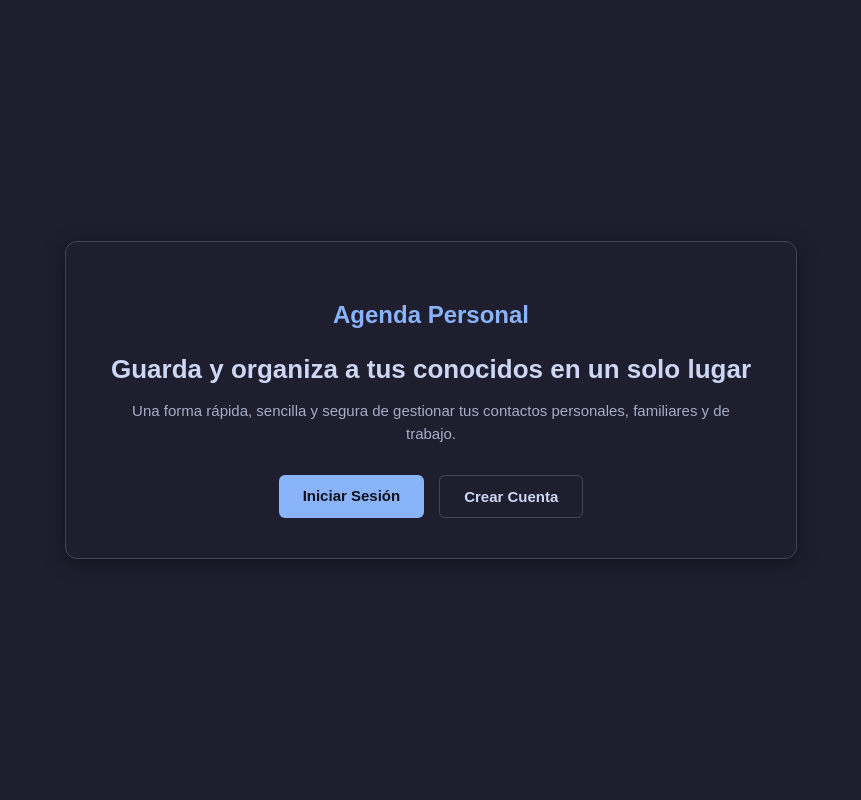
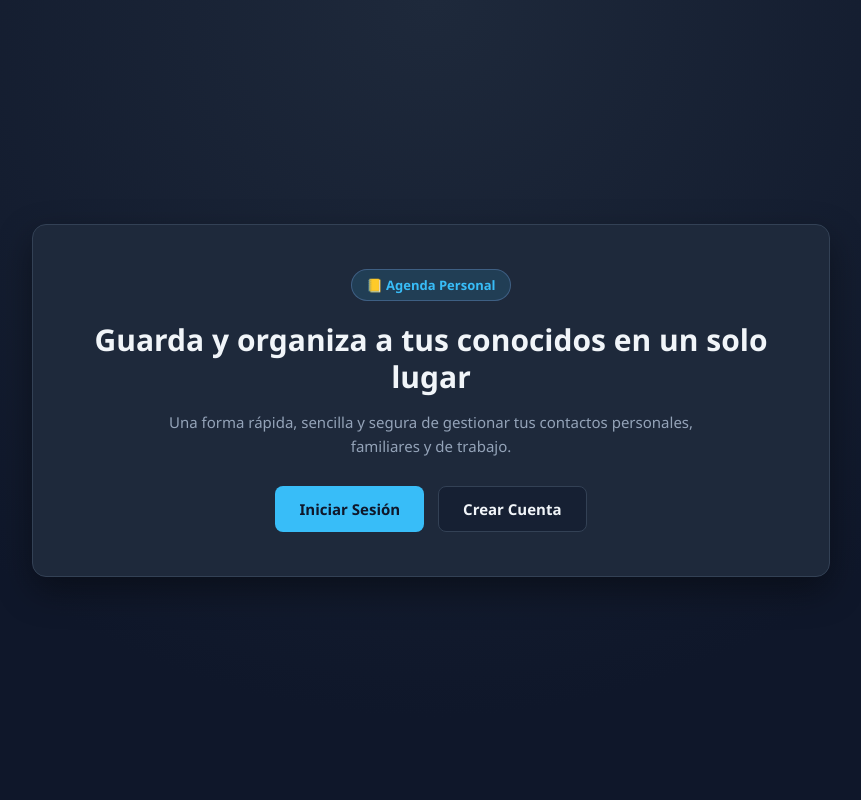
Before and after one commit to jeannn1902/M2S1_Proyecto_Agenda_Personal, a Flask app: page / in a window 1280 px wide. Shown: the whole page, without its empty margins (209-1070 px from the left). Run offline with Flask 3, Linux system fonts and the light colour scheme; some libraries are stand-ins or nearby versions.

Commit message:
feat: mejora de estilo de inicio.html

```diff
--- a/static/style.css
+++ b/static/style.css
@@ -1,23 +1,27 @@
 
 /* ================================================== VARIABLES ================================================== */
 :root {
-    --bg-principal: #1e1e2e;
-    --bg-tarjeta: #313244;
-    --borde-sutil: #45445a;
-    --texto-principal: #cdd6f4;
-    --texto-secundario: #a6adc8;
-    --texto-oscuro: #11111b;
-    --acento-primario: #89b4fa;
-    --acento-hover: #b4befe;
-    --peligro: #f38ba8;
-    --exito: #a6e3a1;
-    --cerrar-sesion: #b9375c;
+    --bg-principal: #0f172a;
+    --bg-superficie: #162033;
+    --bg-tarjeta: #1e293b;
+    --borde-sutil: #334155;
+    --texto-principal: #f1f5f9;
+    --texto-secundario: #94a3b8;
+    --texto-oscuro: #0f172a;
+    --acento-primario: #38bdf8;
+    --acento-hover: #7dd3fc;
+    --acento-suave: rgba(56, 189, 248, 0.14);
+    --peligro: #fb7185;
+    --exito: #4ade80;
+    --cerrar-sesion: #f43f5e;
+    --sombra-tarjeta: 0 14px 35px rgba(0, 0, 0, 0.4);
+    --transicion: all 0.2s ease;
 }
 
 /* ================================================== BODY ================================================== */
 body {
-    font-family: Arial, sans-serif;
-    background-color: var(--bg-principal);
+    font-family: "Segoe UI", Arial, sans-serif;
+    background: radial-gradient(circle at top, #1e293b 0%, var(--bg-principal) 70%);
     color: var(--texto-principal);
     display: flex;
     justify-content: center;
@@ -54,19 +58,24 @@ input:focus {
 /* Botón principal */
 button {
     width: 100%;
-    padding: 10px;
+    padding: 11px;
     margin-top: 15px;
     background-color: var(--acento-primario);
     color: var(--texto-oscuro);
     border: none;
-    border-radius: 5px;
+    border-radius: 6px;
     font-weight: bold;
     cursor: pointer;
-    transition: background-color 0.2s ease;
+    transition: var(--transicion);
 }
 
 button:hover {
     background-color: var(--acento-hover);
+    transform: translateY(-1px);
+}
+
+button:active {
+    transform: translateY(1px) scale(0.98);
 }
 
 /* Enlace de registro */
@@ -264,49 +273,72 @@ label {
 }
 
 /* ================================================ INICIO (Landing Page) ================================================ */
+.icono {
+    width: 18px;
+    height: 18px;
+    flex-shrink: 0;
+    vertical-align: middle;
+}
+
 .contenedor-inicio {
-    max-width: 650px;
-    margin: 80px auto;
-    padding: 40px;
-    background-color: var(--bg-principal);
-    border-radius: 12px;
+    max-width: 720px;
+    width: 100%;
+    margin: 24px auto;
+    padding: 44px 38px;
+    background-color: var(--bg-tarjeta);
+    border-radius: 14px;
     border: 1px solid var(--borde-sutil);
     text-align: center;
-    box-shadow: 0 4px 20px rgba(0, 0, 0, 0.4);
+    box-shadow: var(--sombra-tarjeta);
 }
 
-.encabezado-inicio h2 {
+.insignia-inicio {
+    display: inline-flex;
+    align-items: center;
+    gap: 8px;
+    padding: 6px 14px;
+    border-radius: 999px;
+    background-color: var(--acento-suave);
     color: var(--acento-primario);
-    margin-bottom: 25px;
-    font-size: 24px;
+    border: 1px solid rgba(137, 180, 250, 0.28);
+    font-size: 13px;
+    font-weight: bold;
+    margin-bottom: 20px;
 }
 
 .contenido-inicio h1 {
     color: var(--texto-principal);
-    font-size: 26px;
-    margin-bottom: 15px;
+    font-size: 30px;
+    line-height: 1.25;
+    margin: 0 0 14px 0;
 }
 
 .contenido-inicio p {
     color: var(--texto-secundario);
     font-size: 15px;
-    line-height: 1.5;
-    margin-bottom: 30px;
+    line-height: 1.6;
+    max-width: 540px;
+    margin: 0 auto 28px auto;
 }
 
 .botones-inicio {
     display: flex;
     justify-content: center;
-    gap: 15px;
+    gap: 14px;
+    margin-bottom: 0;
 }
 
 .boton-inicio {
+    display: inline-flex;
+    align-items: center;
+    justify-content: center;
+    gap: 8px;
     padding: 12px 24px;
-    border-radius: 6px;
+    border-radius: 8px;
     text-decoration: none;
     font-weight: bold;
     font-size: 15px;
-    transition: all 0.2s ease;
+    transition: var(--transicion);
 }
 
 .boton-inicio.primario {
@@ -316,14 +348,27 @@ label {
 
 .boton-inicio.primario:hover {
     background-color: var(--acento-hover);
+    transform: translateY(-2px);
+    box-shadow: 0 6px 16px rgba(56, 189, 248, 0.25);
+}
+
+.boton-inicio.primario:active {
+    transform: translateY(0) scale(0.98);
+    box-shadow: none;
 }
 
 .boton-inicio.secundario {
-    background-color: transparent;
+    background-color: var(--bg-superficie);
     color: var(--texto-principal);
     border: 1px solid var(--borde-sutil);
 }
 
 .boton-inicio.secundario:hover {
-    background-color: var(--bg-tarjeta);
+    border-color: var(--acento-primario);
+    color: var(--acento-primario);
+    transform: translateY(-2px);
 }
+
+.boton-inicio.secundario:active {
+    transform: translateY(0) scale(0.98);
+}
--- a/templates/inicio.html
+++ b/templates/inicio.html
@@ -11,12 +11,13 @@
 <body>
     <div class="contenedor-inicio">
         <header class="encabezado-inicio">
-            <h2>Agenda Personal</h2>
+            <span class="insignia-inicio">📒 Agenda Personal</span>
         </header>
 
         <main class="contenido-inicio">
             <h1>Guarda y organiza a tus conocidos en un solo lugar</h1>
             <p>Una forma rápida, sencilla y segura de gestionar tus contactos personales, familiares y de trabajo.</p>
+
             <div class="botones-inicio">
                 <a href="{{ url_for('vista_login') }}" class="boton-inicio primario">Iniciar Sesión</a>
                 <a href="{{ url_for('vista_registro') }}" class="boton-inicio secundario">Crear Cuenta</a>
```
